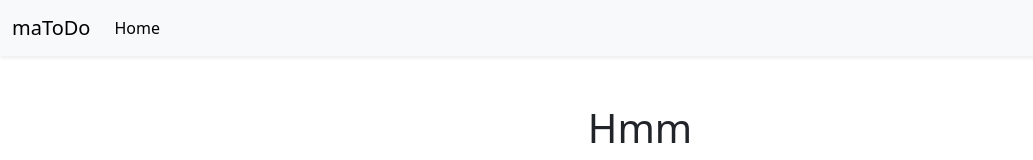
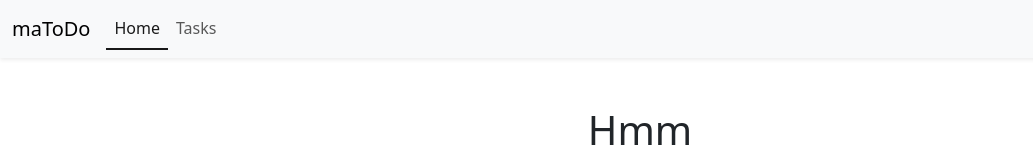
Before and after one commit to theMosi/Simple-ToDoList, a Vue app: page / in a window 1280 px wide. Shown: the top 160 px of the page, without its empty margins (0-1033 px from the left). Built offline with nearby package versions, Linux system fonts and the light colour scheme.

Commit message:
add Task in Header

```diff
--- a/src/components/HeaderComp.vue
+++ b/src/components/HeaderComp.vue
@@ -9,7 +9,10 @@
       <div class="collapse navbar-collapse" id="navbarSupportedContent">
         <ul class="navbar-nav me-auto mb-2 mb-lg-0">
           <li class="nav-item">
-            <a class="nav-link active" aria-current="page" href="#">Home</a>
+            <RouterLink class="nav-link" to="/">Home</RouterLink>
+          </li>
+          <li class="nav-item">
+            <RouterLink class="nav-link" to="/tasks">Tasks</RouterLink>
           </li>
         </ul>
       </div>
@@ -22,3 +25,11 @@ export default {
 
 }
 </script>
+
+<style>
+.router-link-active {
+  color: rgba(0, 0, 0, 0.9) !important;
+  border-bottom: 2px solid rgba(0, 0, 0, 0.9) !important;
+
+}
+</style>
```
